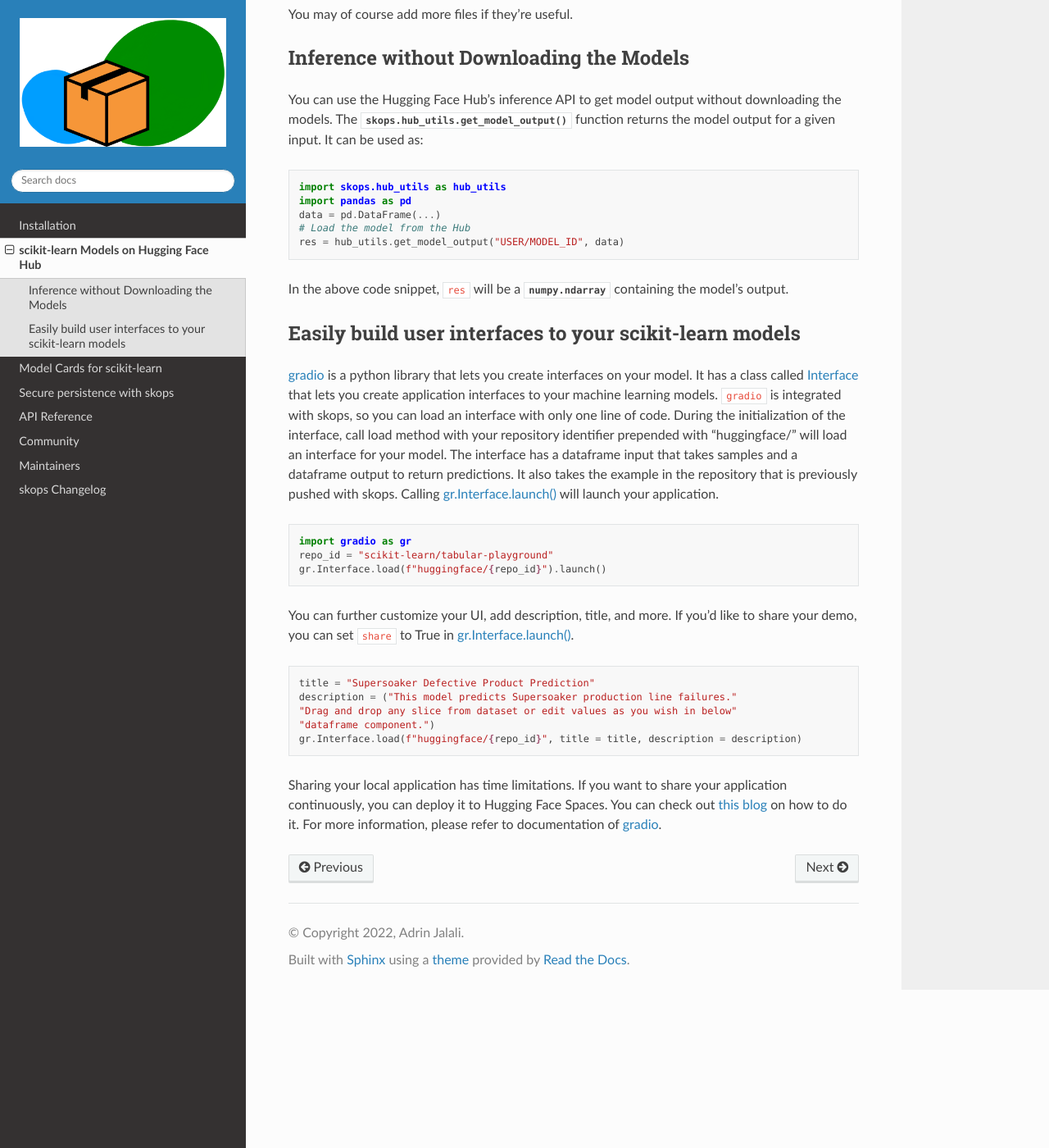
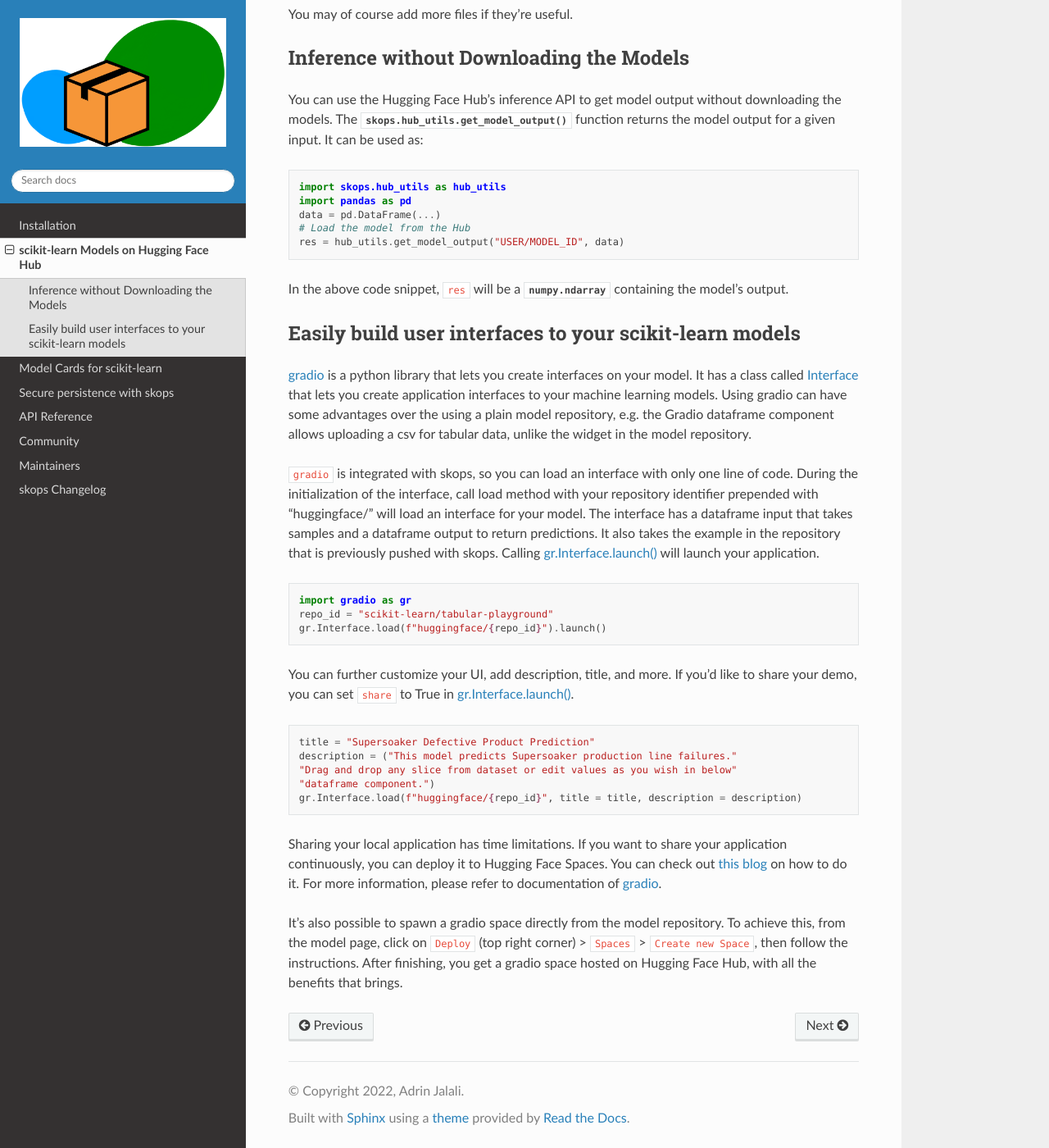
Before and after one commit to skops-dev/skops, a Sphinx documentation site: the page built from docs/hf_hub.rst, in a window 1280 px wide and 1400 px high, scrolled down 1900 px. Shown: the whole window at 82% size. Built offline with Sphinx 7.4.7 and the Read the Docs theme 2.0.0, drawn with Linux system fonts in a browser that asks for light colours.

Commit message:
Update docs on gradio and HF Hub (#268)
* Update docs on gradio and HF Hub

* Reviewer comment: More precise wording

Co-authored-by: @merveenoyan

```diff
--- a/docs/hf_hub.rst
+++ b/docs/hf_hub.rst
@@ -119,7 +119,10 @@ Easily build user interfaces to your scikit-learn models
 --------------------------------------------------------
 `gradio <https://gradio.app/>`__ is a python library that lets you create interfaces on your model.
 It has a class called `Interface <https://gradio.app/docs/#interface>`__ that lets you create application
-interfaces to your machine learning models.
+interfaces to your machine learning models. Using gradio can have some advantages over the using a plain
+model repository, e.g. the Gradio dataframe component allows uploading a csv for tabular data, unlike the
+widget in the model repository.
+
 ``gradio`` is integrated with skops, so you can load an interface with only one
 line of code. During the initialization of the interface, call load method with
 your repository identifier prepended with "huggingface/" will load an
@@ -151,3 +154,9 @@ If you want to share your application continuously, you can deploy it to
 Hugging Face Spaces. You can check out `this blog <https://huggingface.co/blog/gradio-spaces>`__
 on how to do it.
 For more information, please refer to documentation of `gradio <https://gradio.app/docs/>`__.
+
+It's also possible to spawn a gradio space directly from the model repository.
+To achieve this, from the model page, click on ``Deploy`` (top right corner) >
+``Spaces`` > ``Create new Space``, then follow the instructions. After
+finishing, you get a gradio space hosted on Hugging Face Hub, with all the
+benefits that brings.
```
